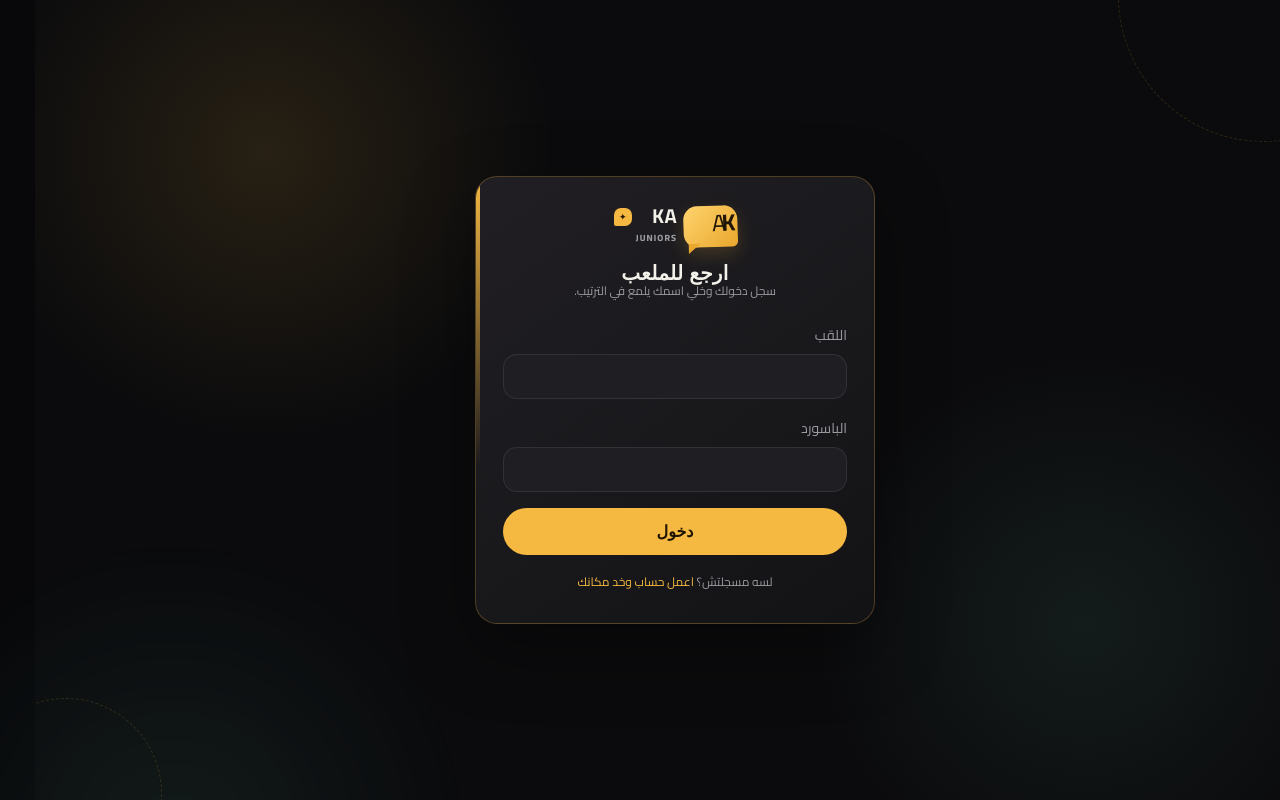
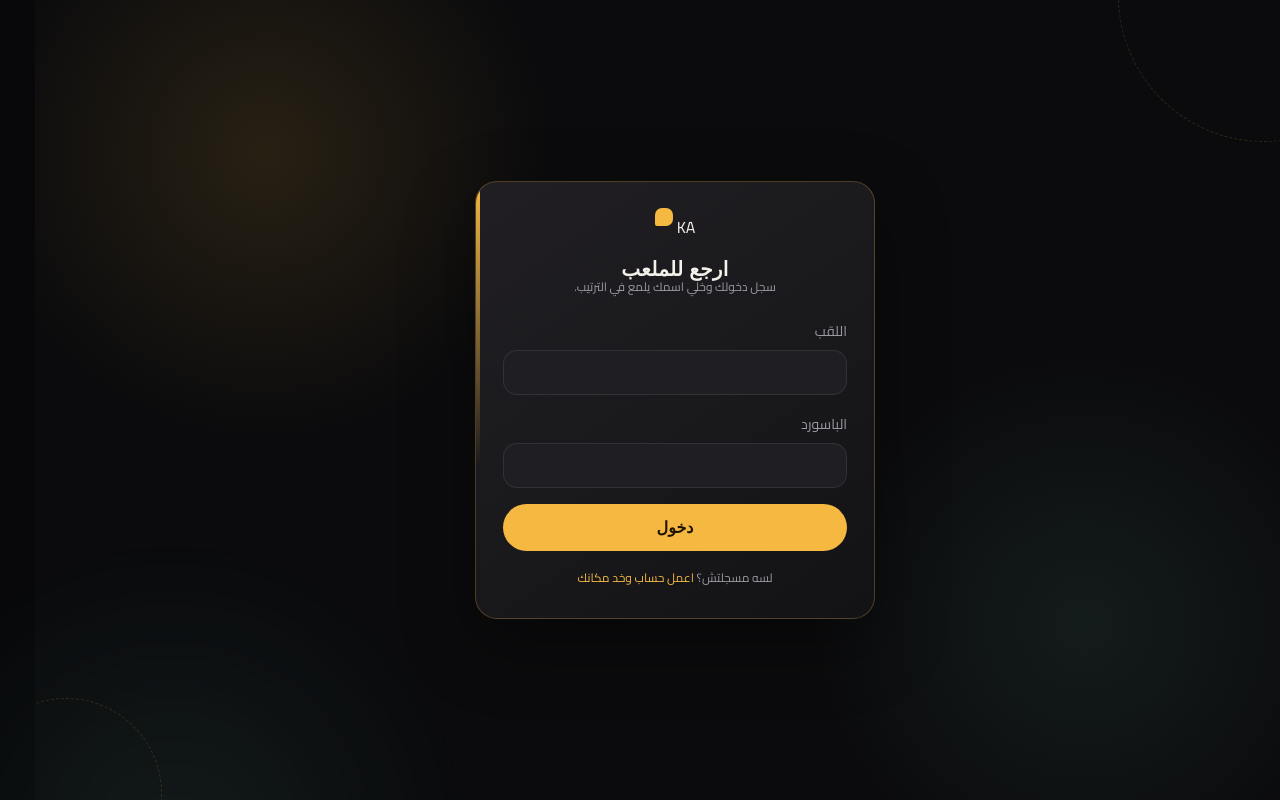
Before and after one commit to MalekMGYF/ka-juniors, a Next.js app: page /login in a window 1280 px wide. Built offline with nearby package versions, Linux system fonts and the light colour scheme; no server answers; a web font is replaced by a local one.

Commit message:
Update login page branding and text

```diff
--- a/app/login/page.tsx
+++ b/app/login/page.tsx
@@ -37,7 +37,7 @@ export default function LoginPage() {
   return (
     <div className="center-page login-gate">
       <div className="card login-gate-card" style={{ maxWidth: 400, width: "100%" }}>
-        <div className="ka-auth-brand" aria-label="K.A Juniors"><span className="ka-brand-monogram" aria-hidden="true"><b>K</b><i>A</i></span><span className="ka-brand-copy"><b>KA</b><small>Juniors</small></span><span className="ka-brand-bubble" aria-hidden="true">✦</span></div>
+        <div className="ka-auth-brand" aria-label="K.A Juniors"><span className="ka-brand-word" aria-hidden="true">KA</span><span className="ka-brand-bubble" aria-hidden="true"><i /><i /><i /></span></div>
         <h1>ارجع للملعب</h1>
         <p className="subtitle" style={{ textAlign: "center" }}>سجل دخولك وخلي اسمك يلمع في الترتيب.</p>
 
```
